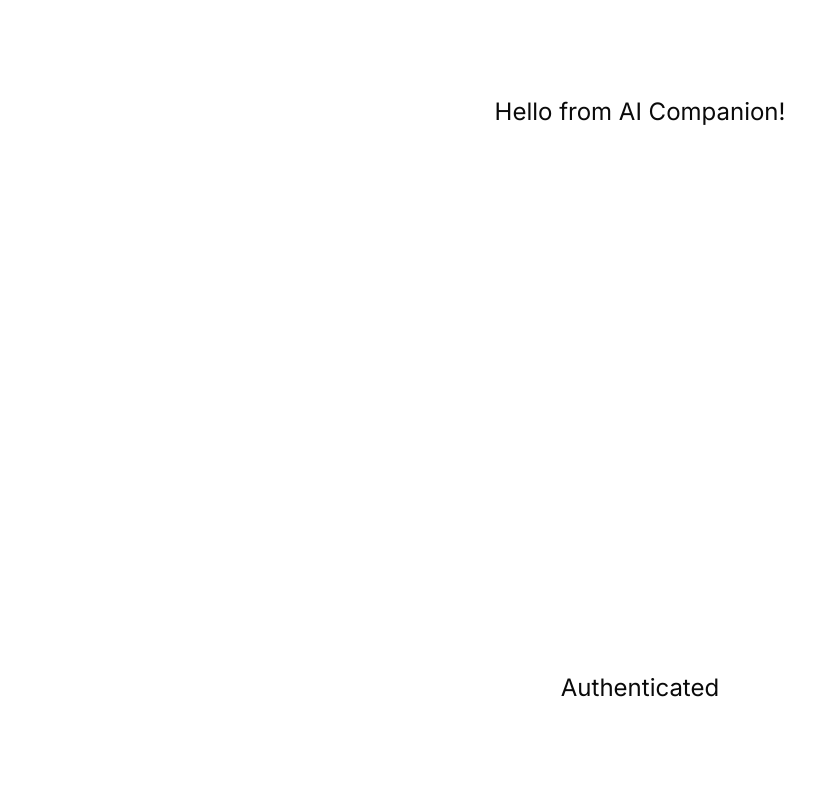
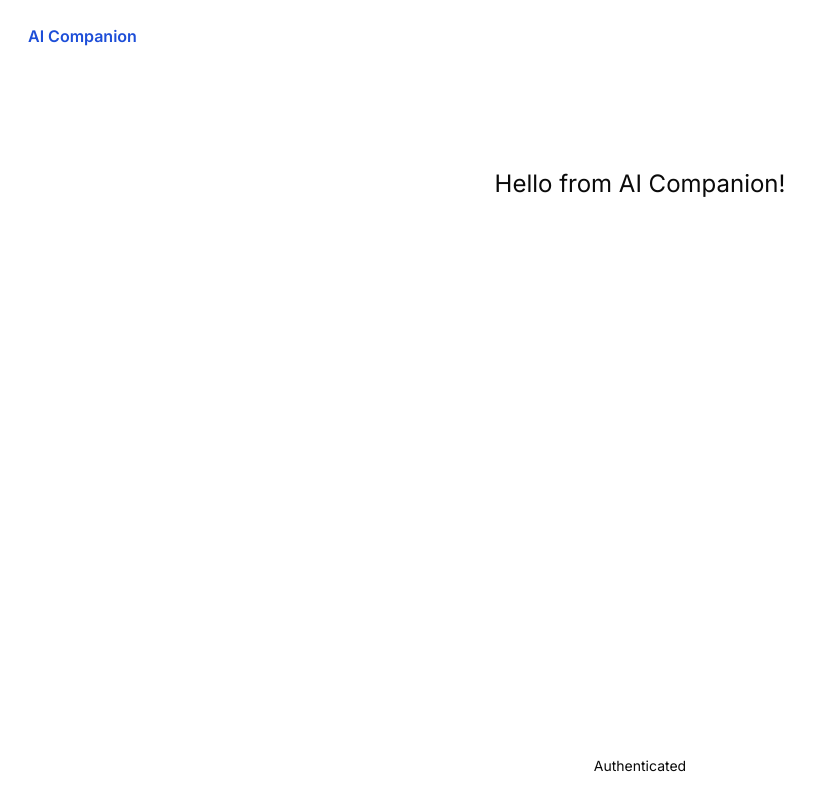
Before and after one commit to fosfor15/AI-Companion, a Next.js app: page / in a window 1280 px wide. Shown: the top 810 px of the page, without its empty margins (0-818 px from the left). Built offline with nearby package versions, Linux system fonts and the light colour scheme; no server answers.

Commit message:
Add auth features using Clerk

```diff
--- a/app/(auth)/(routes)/login/page.tsx
+++ /dev/null
@@ -1,16 +0,0 @@
-
-function Login() {
-    return (
-        <main className="flex flex-col items-center justify-between min-h-screen p-24 text-2xl">
-            <h1>
-                Login to AI Companion!
-            </h1>
-
-            <h5>
-                Unauthenticated
-            </h5>
-        </main>
-    );
-}
-
-export default Login;
--- /dev/null
+++ b/app/(auth)/(routes)/sign-in/[[...sign-in]]/page.tsx
@@ -0,0 +1,7 @@
+import { SignIn } from "@clerk/nextjs";
+
+function Page() {
+    return <SignIn />;
+}
+
+export default Page;
--- /dev/null
+++ b/app/(auth)/(routes)/sign-up/[[...sign-up]]/page.tsx
@@ -0,0 +1,7 @@
+import { SignUp } from "@clerk/nextjs";
+
+function Page() {
+    return <SignUp />;
+}
+
+export default Page;
--- /dev/null
+++ b/app/(auth)/layout.tsx
@@ -0,0 +1,10 @@
+
+function AuthLayout({ children }: { children: React.ReactNode}) {
+    return (
+        <div className="flex justify-center mt-[10vh]">
+            { children }
+        </div>
+    );
+}
+
+export default AuthLayout;
--- a/app/(root)/(routes)/page.tsx
+++ b/app/(root)/(routes)/page.tsx
@@ -1,16 +1,16 @@
 
-function Home() {
+function RootPage() {
     return (
         <main className="flex flex-col items-center justify-between min-h-screen p-24 text-2xl">
             <h1>
                 Hello from AI Companion!
             </h1>
 
-            <h5>
+            <p className="text-sm">
                 Authenticated
-            </h5>
+            </p>
         </main>
     );
 }
 
-export default Home;
+export default RootPage;
--- a/app/layout.tsx
+++ b/app/layout.tsx
@@ -1,7 +1,10 @@
 import { Inter } from 'next/font/google';
+import { ClerkProvider } from '@clerk/nextjs'
+
 import type { Metadata } from 'next';
 
 import './globals.css';
+import Header from '@/components/header';
 
 const inter = Inter({ subsets: ['latin'] });
 
@@ -12,10 +15,14 @@ export const metadata: Metadata = {
 
 export default function RootLayout({ children }: { children: React.ReactNode}) {
     return (
-        <html lang="en">
-            <body className={inter.className}>
-                { children }
-            </body>
-        </html>
+        <ClerkProvider>
+            <html lang="en">
+                <body className={inter.className}>
+                    <Header />
+
+                    { children }
+                </body>
+            </html>
+        </ClerkProvider>
     );
 }
--- /dev/null
+++ b/components/header.tsx
@@ -0,0 +1,23 @@
+import Link from 'next/link';
+import { SignedIn, UserButton } from '@clerk/nextjs'
+
+function Header() {
+    return (
+        <header className="flex justify-between p-5">
+            <Link
+                className="text-base font-semibold text-blue-700 px-2 py-1"
+                href="/"
+            >
+                AI Companion
+            </Link>
+
+            <SignedIn>
+                <UserButton
+                    afterSignOutUrl="/"
+                />
+            </SignedIn>
+        </header>
+    );
+}
+
+export default Header;
--- a/package.json
+++ b/package.json
@@ -9,6 +9,7 @@
         "lint": "next lint"
     },
     "dependencies": {
+        "@clerk/nextjs": "^4.25.3",
         "@types/node": "20.6.5",
         "@types/react": "18.2.22",
         "@types/react-dom": "18.2.7",
```
Also changed, not shown: middleware.ts (added, +10 -0 lines), 2 other files (tests, documents, lock files or other folders).
